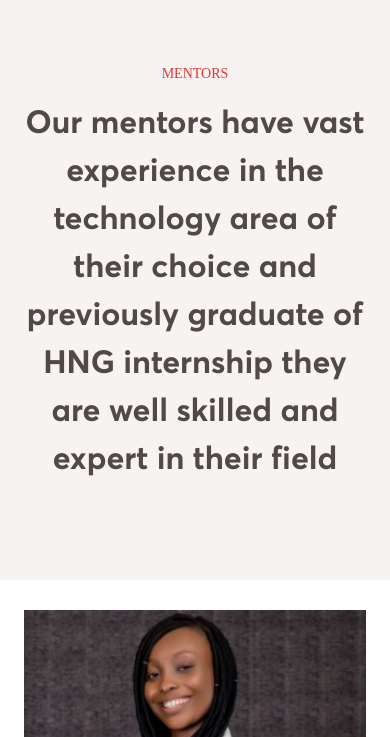
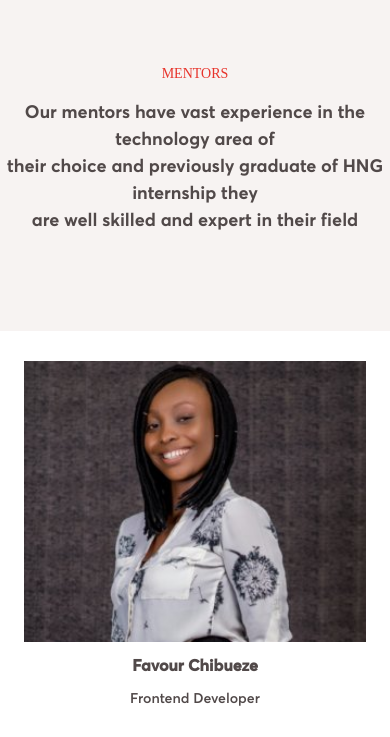
Before and after one commit to odomfavour/startng-current, a plain HTML site: page mentors.html in a window 390 px wide. Shown: the part 107-844 px from the top of the page. Drawn offline with nearby package versions, Linux system fonts and the light colour scheme; a script that the page names is missing; a web font is replaced by a local one.

Commit message:
changed font size

```diff
--- a/css/mentors.css
+++ b/css/mentors.css
@@ -381,9 +381,9 @@ header {
 /* media queries */
 
 @media (max-width: 767px) {
-  /* .headerP2 {
+  .headerP2 {
     font-size: 18px;
-  } */
+  }
   .mentor-intro {
     height: 180px;
   }
```
